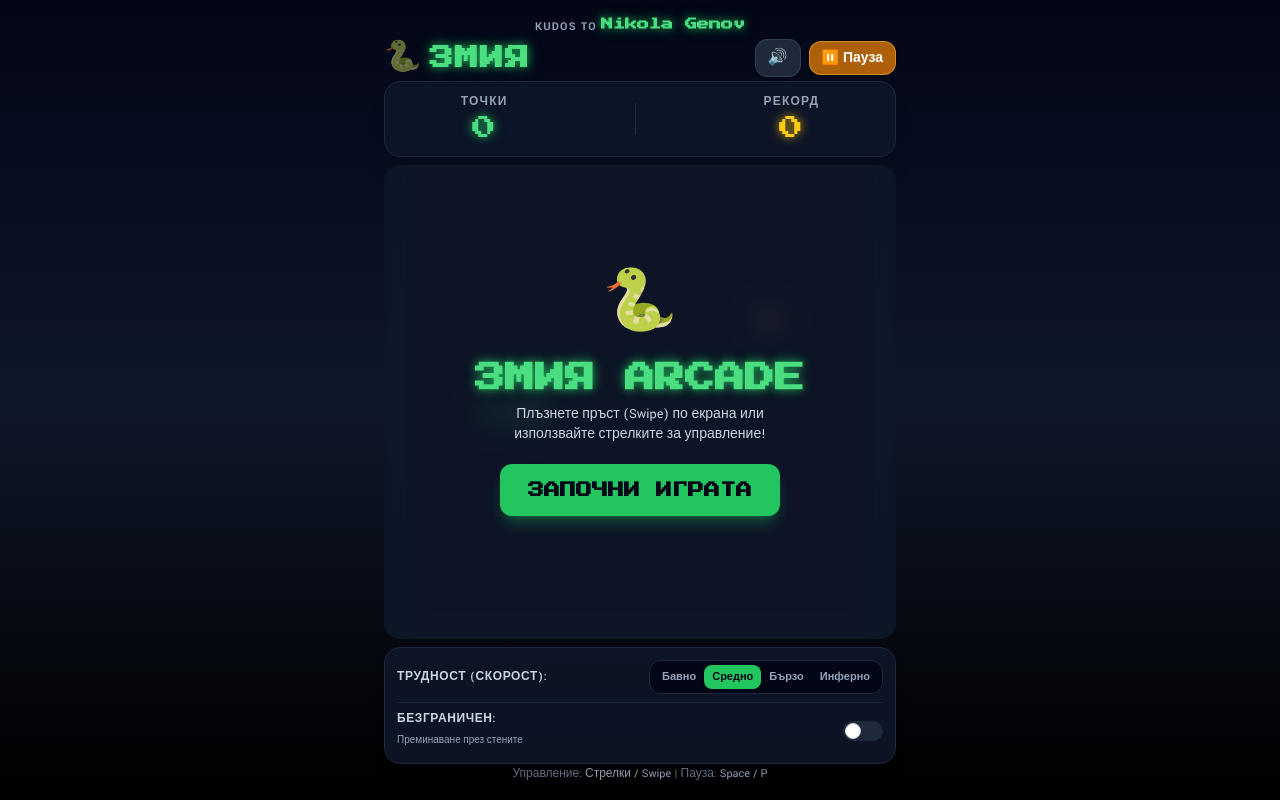
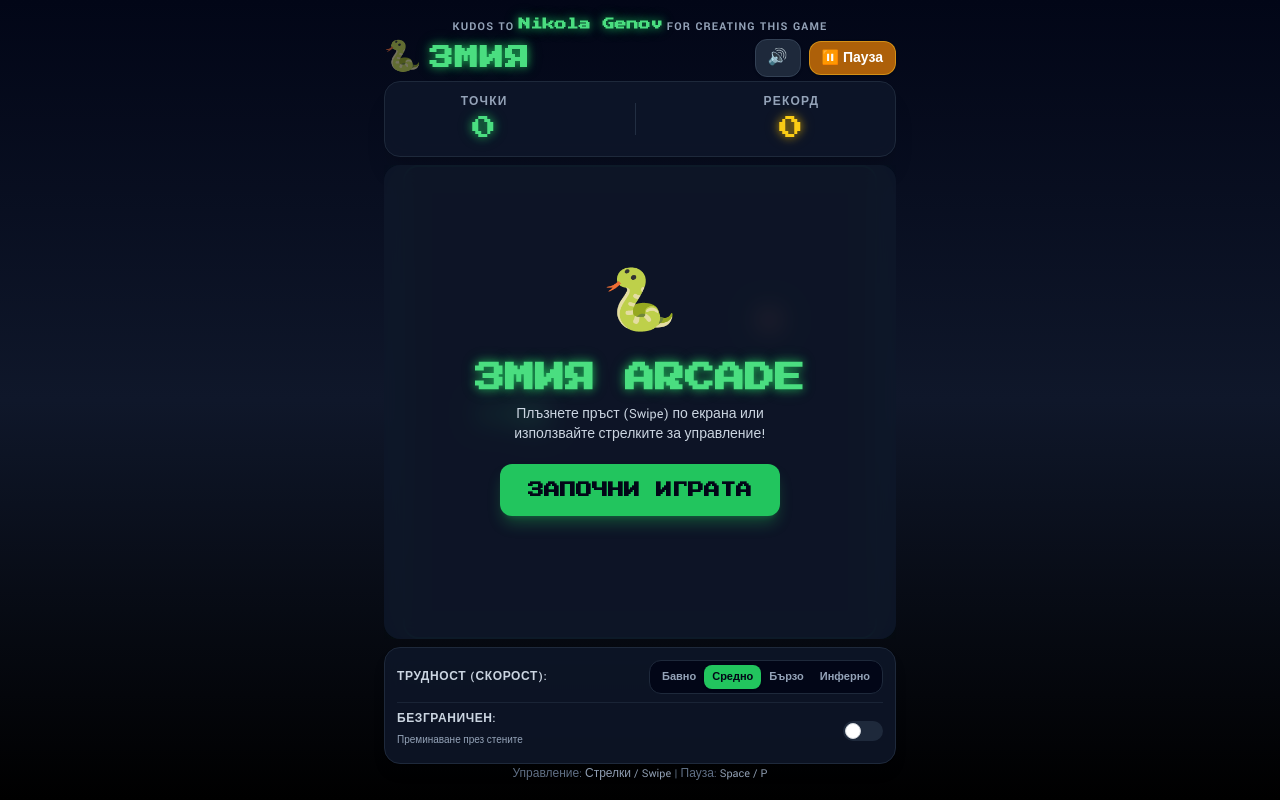
Before and after one commit to RoronoaFilip/Snake-Game, a website with bundled scripts: page src/index.html in a window 1280 px wide. Built offline with nearby package versions, Linux system fonts and the light colour scheme.

Commit message:
Update Kudos

```diff
--- a/src/index.html
+++ b/src/index.html
@@ -18,6 +18,7 @@
     <h3 class="w-full max-w-lg text-center shrink-0 text-[10px] sm:text-xs uppercase tracking-widest text-slate-400 font-semibold">
         Kudos to
         <a href="https://www.instagram.com/nik0la_02/" target="_blank" rel="noopener noreferrer" class="arcade-font text-green-400 neon-text-green hover:text-green-300 transition normal-case tracking-normal" style="touch-action: manipulation;">Nikola Genov</a>
+        for creating this game
     </h3>
 
     <!-- Header Section -->
```
